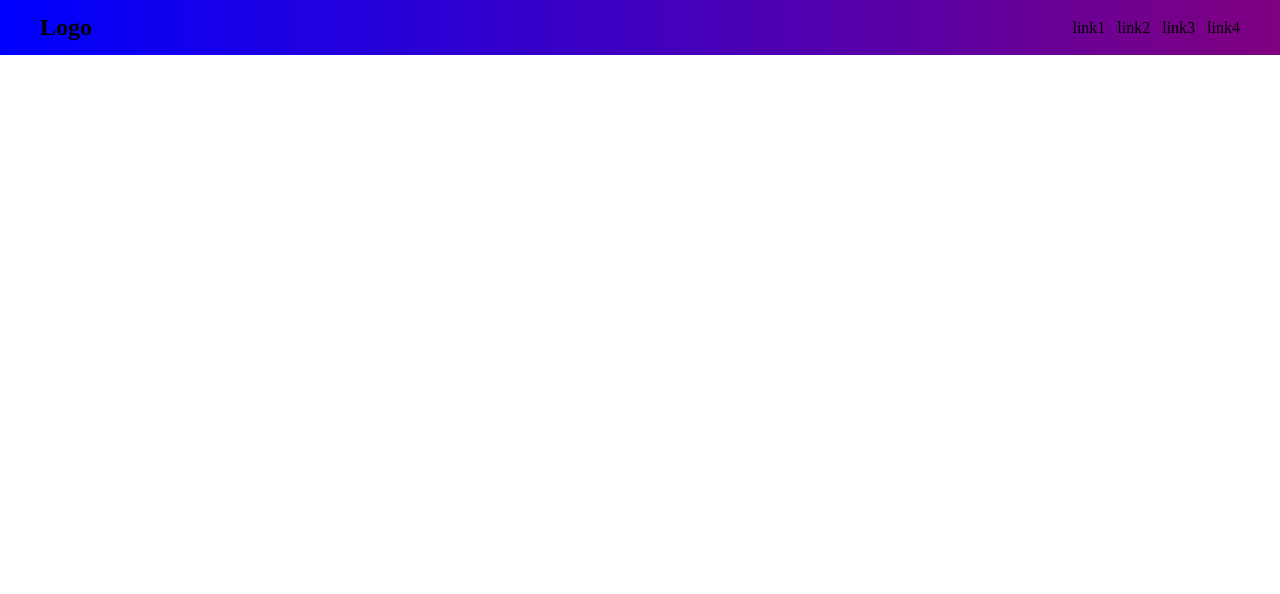
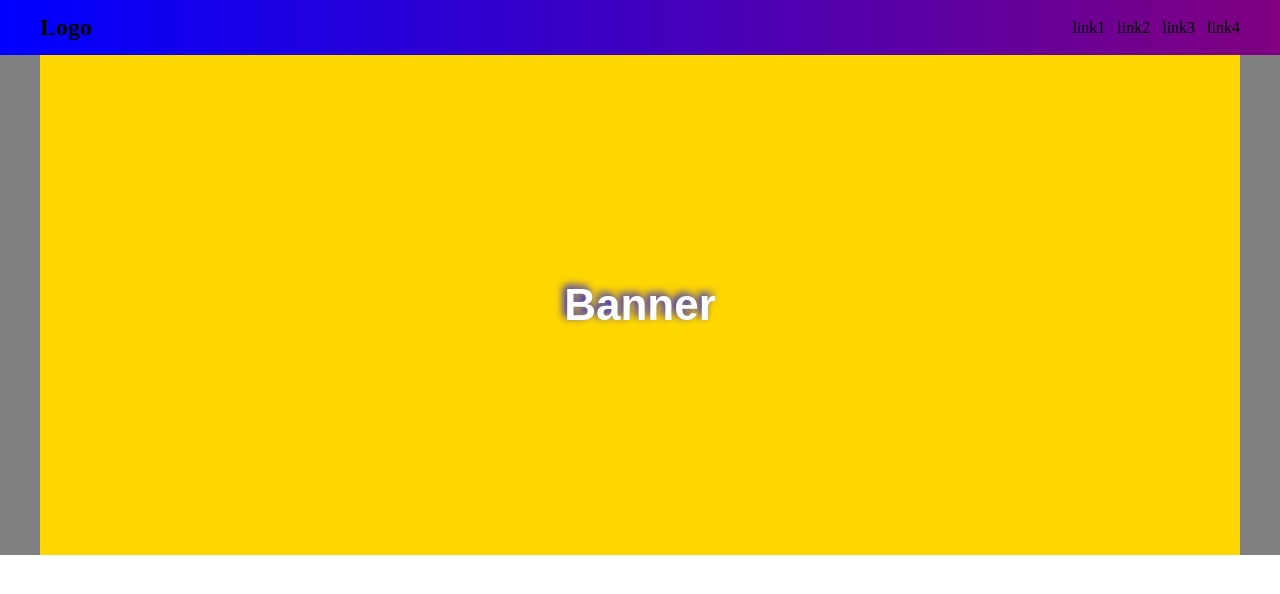
Before and after one commit to exailer/Git2_testing, a plain HTML site: page index.html in a window 1280 px wide. Drawn offline with Linux system fonts and the light colour scheme.

Commit message:
Добавил banner и дал стиль

```diff
--- a/index.html
+++ b/index.html
@@ -29,5 +29,15 @@
     </div>
 </header>
 
+<main>
+    <section class="banner">
+        <div class="container">
+            <div class="banner__block">
+                <h2 class="banner__title">Banner</h2>
+            </div>
+        </div>
+    </section>
+</main>
+
 </body>
 </html>
--- a/style.css
+++ b/style.css
@@ -25,3 +25,25 @@
     display: flex;
     column-gap: 12px;
 }
+
+.banner{
+    background: gray;
+}
+
+.banner__block{
+    width: 100%;
+    height: 500px;
+    background: gold;
+
+    display: flex;
+    justify-content: center;
+    align-items: center;
+}
+
+.banner__title{
+    font-family: "High Tower Text",sans-serif;
+    font-weight: 600;
+    font-size: 44px;
+    color: white;
+    text-shadow: -3px -3px 8px blue;
+}
```
